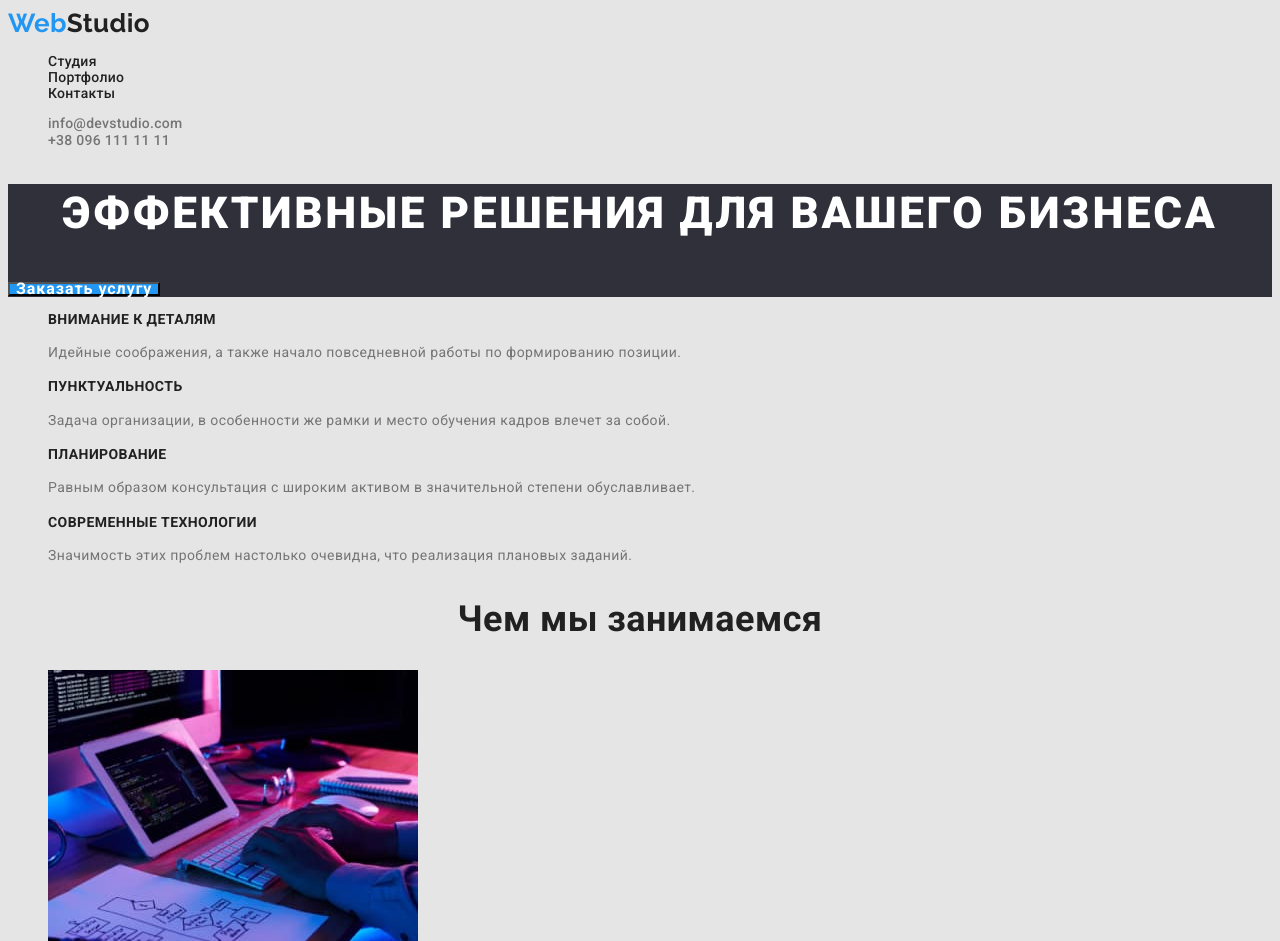
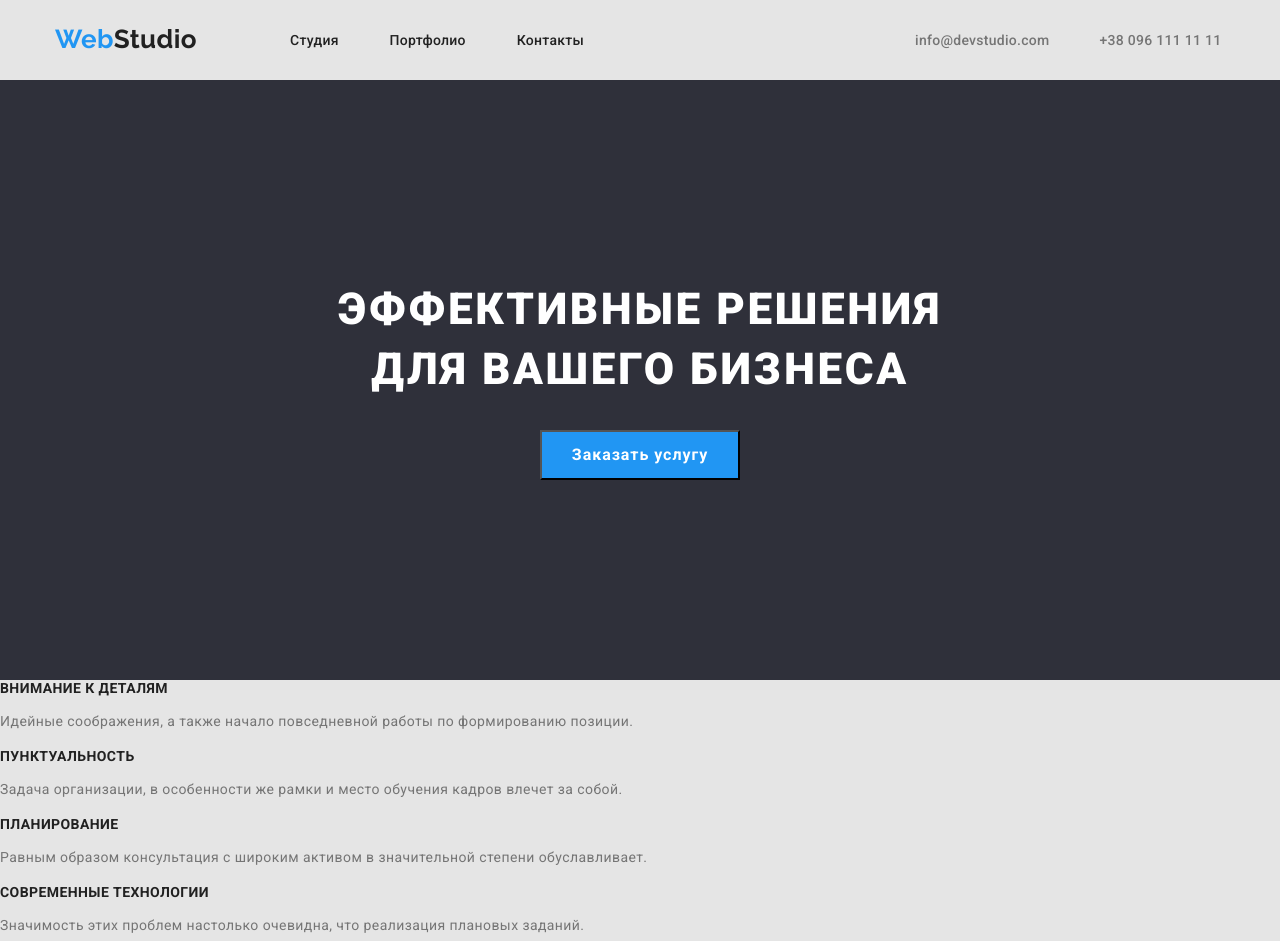
Before and after one commit to tuzegor/goit-markup-hw-03, a plain HTML site: page index.html in a window 1280 px wide. Shown: the top 941 px of the page. Drawn offline with nearby package versions, Linux system fonts and the light colour scheme.

Commit message:
header and hero done

```diff
--- a/css/styles.css
+++ b/css/styles.css
@@ -3,12 +3,35 @@
   --primary-color: #212121;
   --secondary-color: #757575;
 }
+
 .list {
   list-style: none;
+  padding: 0;
+  margin: 0;
 }
+
 .link {
   text-decoration: none;
 }
+
+h1,
+h2,
+h3,
+h4 {
+  margin-top: 0;
+  margin-bottom: 0;
+}
+
+ul {
+  margin-top: 0;
+  margin-bottom: 0;
+  padding-left: 0;
+}
+
+img {
+  display: block;
+}
+
 body {
   background-color: #e5e5e5;
   color: var(--primary-color);
@@ -31,6 +54,7 @@ body {
   line-height: 1.17;
   text-align: center;
 }
+
 /* =======END COMPONENTS======= */
 
 /* =========HEADER========= */
@@ -46,6 +70,7 @@ body {
   color: var(--primary-color);
 }
 .logo {
+  margin-right: 93px;
   color: var(--primary-color);
 }
 .logo-accent {
@@ -68,9 +93,17 @@ body {
 /* hero */
 .hero {
   background-color: #2f303a;
+  height: 600px;
+  padding-top: 200px;
 }
 .hero-title {
   color: #fff;
+  margin-bottom: 30px;
+  display: block;
+  margin-left: auto;
+  margin-right: auto;
+  width: 696px;
+  height: 120px;
 
   font-weight: 900;
   font-size: 44px;
@@ -85,9 +118,14 @@ body {
   font-family: inherit;
   font-weight: 700;
   font-size: 16px;
-  line-height: 0.5;
+  line-height: 1.9;
   text-align: center;
   letter-spacing: 0.06em;
+
+  width: 200px;
+  height: 50px;
+  display: block;
+  margin: 0 auto;
 }
 .hero-button:hover,
 .hero-button:active {
@@ -106,7 +144,7 @@ body {
   line-height: 1.7;
 }
 /* our-team */
-.our-team-section {
+.our-team {
   background-color: #f5f4fa;
 }
 
@@ -174,3 +212,26 @@ body {
   line-height: 1.9;
 }
 /* =========END PORTFOLIO PAGE========= */
+
+.nav,
+.menu,
+.contacts {
+  display: flex;
+  align-items: center;
+}
+.menu {
+  width: 294px;
+  justify-content: space-between;
+  margin-right: 331px;
+}
+.contacts-item:first-child {
+  margin-right: 50px;
+}
+.header-box {
+  display: flex;
+  width: 1200px;
+  height: 80px;
+  padding-left: 15px;
+  padding-right: 15px;
+  margin: 0 auto;
+}
--- a/index.html
+++ b/index.html
@@ -5,6 +5,7 @@
     <meta http-equiv="X-UA-Compatible" content="IE=edge">
     <meta name="viewport" content="width=device-width, initial-scale=1.0">
     <title>Студия</title>
+    <link rel="stylesheet" href="https://cdnjs.cloudflare.com/ajax/libs/modern-normalize/1.0.0/modern-normalize.min.css">
     <link rel="preconnect" href="https://fonts.gstatic.com">
     <link href="https://fonts.googleapis.com/css2?family=Raleway:wght@700&family=Roboto:wght@400;500;700;900&display=swap"
         rel="stylesheet">
@@ -13,6 +14,7 @@
 <body>
     <!-- HEADER -->
     <header class="header">
+        <div class="header-box">
             <nav class="nav">
             <a class="logo link" href="./index.html"><span class="logo-accent"> Web</span>Studio</a>
             <ul class="menu list">
@@ -28,19 +30,27 @@
             </ul>
             </nav>
             <ul class="contacts list">
-            <li><a class="contacts-link link" href="mailto:info@devstudio.com">info@devstudio.com </a></li>
-            <li><a class="contacts-link link" href="tel:+380961111111">+38 096 111 11 11</a></li>
+                <li class="contacts-item">
+                    <a class="contacts-link link" href="mailto:info@devstudio.com">info@devstudio.com </a>
+                </li>
+                <li class="contacts-item">
+                    <a class="contacts-link link" href="tel:+380961111111">+38 096 111 11 11</a>
+                </li>
             </ul>
+        </div>
     </header>
     <!-- MAIN CONTENT -->
     <main class="main-content">
         <!-- hero -->
         <section class="hero">
+            <div class="hero-box">
                 <h1 class="hero-title">Эффективные решения для вашего бизнеса</h1>
                 <button class="hero-button" type="button">Заказать услугу</button>
+            </div>
         </section>
         <!-- our-values -->
-        <section class="section">
+        <section class="our-values section">
+            <div class="our-values-box">
                 <ul class="values list">
                     <li>
                         <h3 class="values-title">Внимание к деталям</h3>
@@ -59,51 +69,58 @@
                         <p class="values-text">Значимость этих проблем настолько очевидна, что реализация плановых заданий.</p>
                     </li>
                 </ul>
+            </div>
         </section>
         <!-- our-projects -->
-        <section class="section">
+        <section class="our-projects section">
+            <div class="our-projects-box">
                 <h2 class="section-title">Чем мы занимаемся</h2>
                 <ul class="our-projects list">
-                <li><img src="./images/main-img/box1.jpg" alt="програмист кодит" width = "370" height="294"></li>
-                <li><img src="./images/main-img/box2.jpg" alt="дизайнер делает макет" width = "370" height="294"></li>
-                <li><img src="./images/main-img/box3.jpg" alt="планшет с палитрой красок" width = "370" height="294"></li>
+                    <li><img src="./images/main-img/box1.jpg" alt="програмист кодит" width="370" height="294"></li>
+                    <li><img src="./images/main-img/box2.jpg" alt="дизайнер делает макет" width="370" height="294"></li>
+                    <li><img src="./images/main-img/box3.jpg" alt="планшет с палитрой красок" width="370" height="294"></li>
                 </ul>
+            </div>
         </section>
         <!-- our-team -->
-        <section class="our-team-section">
+        <section class="our-team section">
+            <div class="our-team-box">
                 <h2 class="section-title">Наша команда</h2>
                 <ul class="our-team list">
                     <li>
-                    <img src="./images/main-img/img1.jpg" alt="Product Designer" width = "270" height="260" >
+                        <img src="./images/main-img/img1.jpg" alt="Product Designer" width="270" height="260">
                         <h3 class="name">Игорь Демьяненко</h3>
                         <p class="profession">Product Designer</p>
                     </li>
                     <li>
-                    <img src="./images/main-img/img2.jpg" alt="Frontend Developer" width = "270" height="260" >
+                        <img src="./images/main-img/img2.jpg" alt="Frontend Developer" width="270" height="260">
                         <h3 class="name">Ольга Репина</h3>
                         <p class="profession">Frontend Developer</p>
                     </li>
                     <li>
-                    <img src="./images/main-img/img3.jpg" alt="Marketing" width = "270" height="260" >
+                        <img src="./images/main-img/img3.jpg" alt="Marketing" width="270" height="260">
                         <h3 class="name">Николай Тарасов</h3>
                         <p class="profession">Marketing</p>
                     </li>
                     <li>
-                    <img src="./images/main-img/img4.jpg" alt="UI Designer" width = "270" height="260" >
+                        <img src="./images/main-img/img4.jpg" alt="UI Designer" width="270" height="260">
                         <h3 class="name">Михаил Ермаков</h3>
                         <p class="profession">UI Designer</p>
                     </li>
                 </ul>
+            </div>
         </section>
     </main>
     <!-- FOOTER -->
     <footer class="footer">
+        <div class="footer-box">
             <a class="footer-logo link" href="./index.html"><span class="logo-accent"> Web</span>Studio</a>
             <address class="footer-address">
                 <p class="footer-address-text"> г. Киев, пр-т Леси Украинки, 26 </p>
                 <a class="mail link" href="mailto:info@example.com">info@example.com </a><br>
                 <a class="tel link" href="tel:+380991111111">+38 099 111 11 11 </a>
             </address>
+        </div>
     </footer>
 </body>
 </html>
```
Also changed, not shown: portfolio.html (+2 -0 lines). Lines whose indentation alone changed are shown as unchanged.
